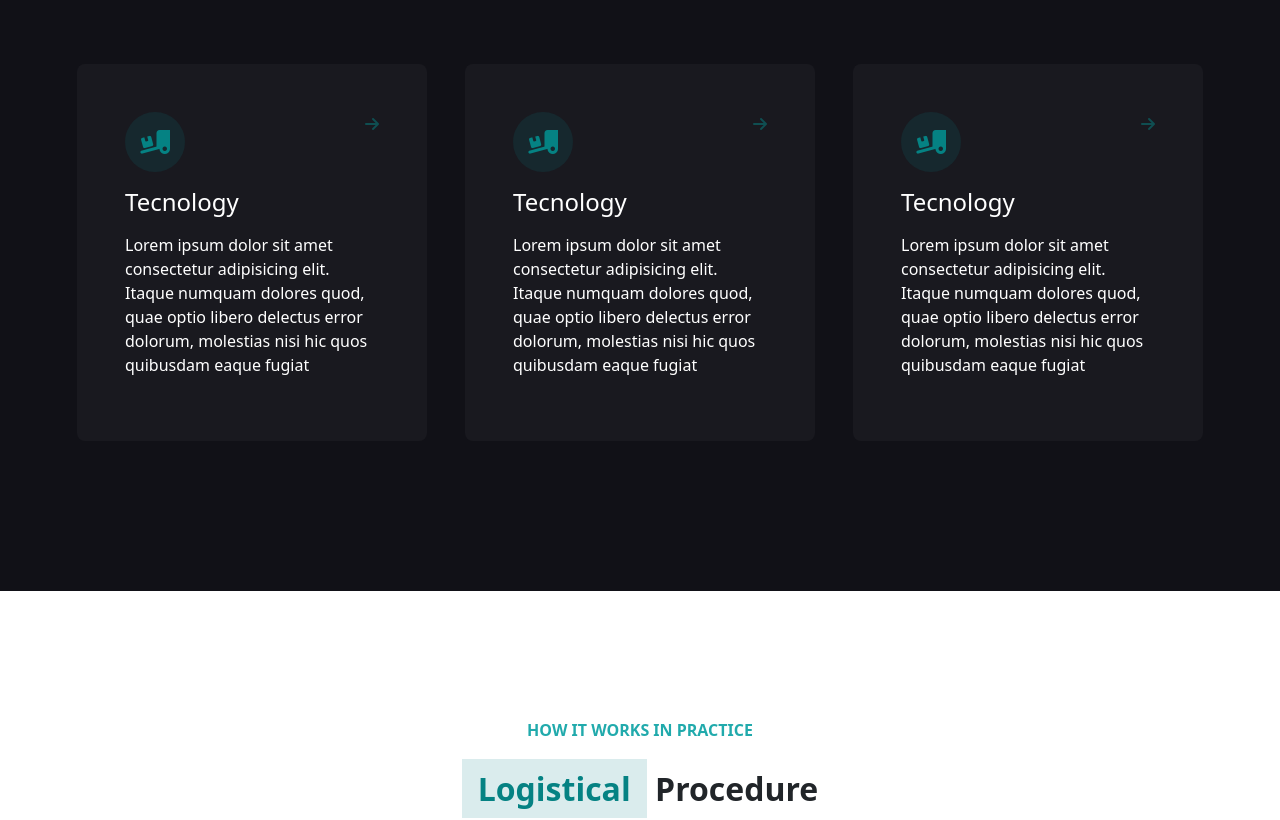
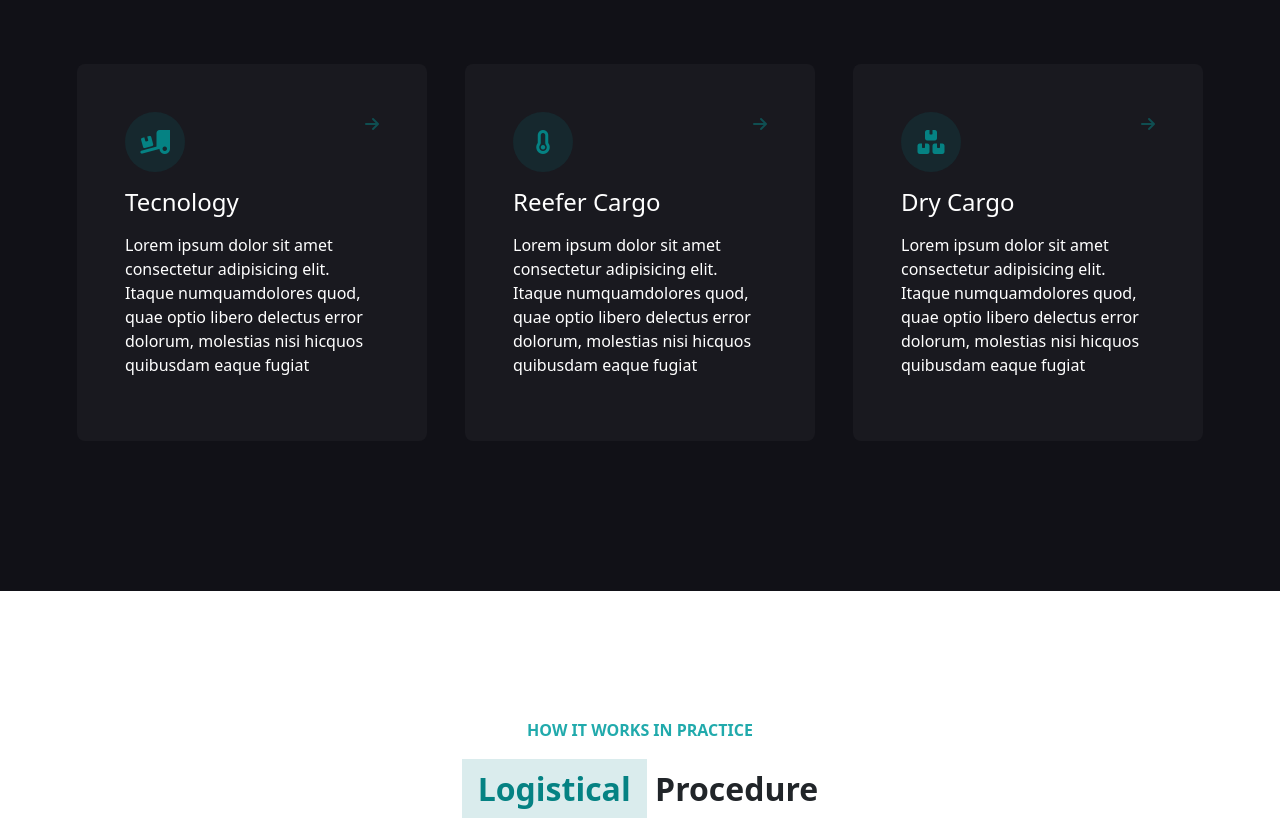
Before and after one commit to RiccardoBernardi1/proj-html-vuejs, a Vue app: page / in a window 1280 px wide. Shown: the part 2151-2971 px from the top of the page. Built offline with nearby package versions, Linux system fonts and the light colour scheme.

Commit message:
Aggiunge inserimento dinamico card seconda sezione

```diff
--- a/src/components/MainComponents/FifthSection.vue
+++ b/src/components/MainComponents/FifthSection.vue
@@ -13,7 +13,7 @@
         recognition.
       </p>
       <div class="feedbacks d-flex justify-content-between">
-        <SectionCard v-for="n in 3" />
+        <!-- <SectionCard v-for="n in 3" /> -->
       </div>
     </div>
   </section>
--- a/src/components/MainComponents/SecondSection.vue
+++ b/src/components/MainComponents/SecondSection.vue
@@ -2,7 +2,7 @@
   <section>
     <SecondSectionTop />
     <div class="section-cards d-flex justify-content-between container mt-5">
-      <SectionCard v-for="n in 3" />
+      <SectionCard v-for="service in services" :info="service" />
     </div>
   </section>
 </template>
@@ -16,6 +16,27 @@ export default {
     SecondSectionTop,
     SectionCard,
   },
+  data() {
+    return {
+      services: [
+        {
+          icon: `<i class="fa-solid fa-truck-ramp-box"></i>`,
+          title: "Tecnology",
+          text: "Lorem ipsum dolor sit amet consectetur adipisicing elit. Itaque numquamdolores quod, quae optio libero delectus error dolorum, molestias nisi hicquos quibusdam eaque fugiat",
+        },
+        {
+          icon: `<i class="fa-solid fa-temperature-empty"></i>`,
+          title: "Reefer Cargo",
+          text: "Lorem ipsum dolor sit amet consectetur adipisicing elit. Itaque numquamdolores quod, quae optio libero delectus error dolorum, molestias nisi hicquos quibusdam eaque fugiat",
+        },
+        {
+          icon: `<i class="fa-solid fa-boxes-stacked"></i>`,
+          title: "Dry Cargo",
+          text: "Lorem ipsum dolor sit amet consectetur adipisicing elit. Itaque numquamdolores quod, quae optio libero delectus error dolorum, molestias nisi hicquos quibusdam eaque fugiat",
+        },
+      ],
+    };
+  },
 };
 </script>
 
--- a/src/components/MainComponents/SectionCard.vue
+++ b/src/components/MainComponents/SectionCard.vue
@@ -3,23 +3,21 @@
     <div class="d-flex justify-content-between mb-3">
       <div
         class="icon rounded-circle d-flex justify-content-center align-items-center fs-4"
-      >
-        <i class="fa-solid fa-truck-ramp-box"></i>
-      </div>
+        v-html="info.icon"
+      ></div>
       <a href="#"><i class="fa-solid fa-arrow-right"></i></a>
     </div>
-    <h4 class="mb-3">Tecnology</h4>
-    <p>
-      Lorem ipsum dolor sit amet consectetur adipisicing elit. Itaque numquam
-      dolores quod, quae optio libero delectus error dolorum, molestias nisi hic
-      quos quibusdam eaque fugiat
-    </p>
+    <h4 class="mb-3">{{ info.title }}</h4>
+    <p>{{ info.text }}</p>
   </div>
 </template>
 
 <script>
 export default {
   name: "SectionCard",
+  props: {
+    info: Object,
+  },
 };
 </script>
 
```
